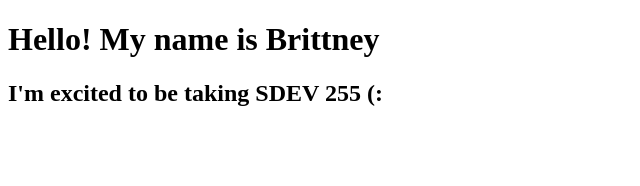
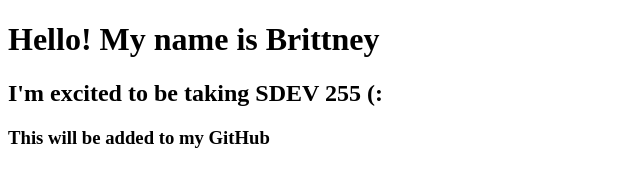
Before and after one commit to BFarmer26/SDEV255-GithubVSCode-setup, a plain HTML site: page index.html in a window 1280 px wide. Shown: the whole page, without its empty margins (0-640 px from the left). Drawn offline with Linux system fonts and the light colour scheme.

Commit message:
Added an h3 tag saying that this will be added to github. -BF

```diff
--- a/index.html
+++ b/index.html
@@ -11,6 +11,7 @@
 <body>
   <h1>Hello! My name is Brittney</h1>
   <h2>I'm excited to be taking SDEV 255 (:</h2>
+  <h3>This will be added to my GitHub</h3>
   <script src="script.js"></script>
 </body>
 
```
